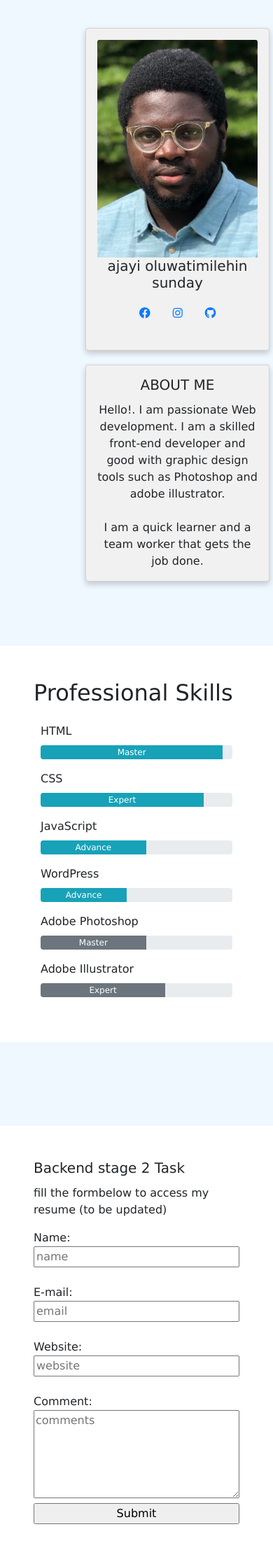
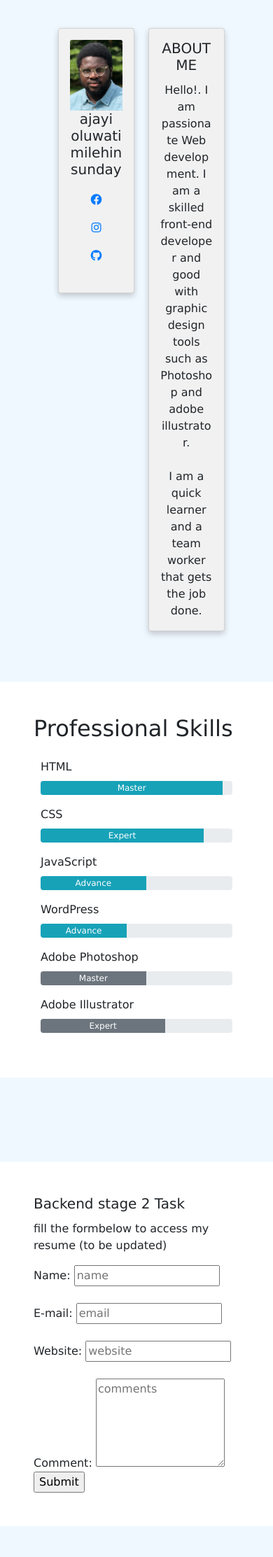
Before and after one commit to timiajayi/HNG2.1-2021, a PHP site: page / in a window 390 px wide. Shown: the part 342-2567 px from the top of the page at 70% size. Run offline with PHP 8.4, Linux system fonts and the light colour scheme.

Commit message:
Update frontend.css

```diff
--- a/frontend.css
+++ b/frontend.css
@@ -15,7 +15,7 @@ color: whitesmoke;
 }
 .section2{
 
-  margin-left:30%;
+  margin-left:20%;
 
 }
 .footer{
@@ -34,7 +34,7 @@ color: whitesmoke;
   /* Float four columns side by side */
   .column {
     float: left;
-    width: 30%;
+    width: 40%;
     padding: 0 10px;
   }
 
@@ -55,15 +55,3 @@ color: whitesmoke;
     text-align: center;
     background-color: #f1f1f1;
   }
-
-  /* Responsive columns - one column layout (vertical) on small screens */
-  @media screen and (max-width: 600px) {
-    .column {
-      width: 100%;
-      display: block;
-      margin-bottom: 20px;
-    }
-  }
-  input, textarea{
-      width: 100%;
-  }
```
